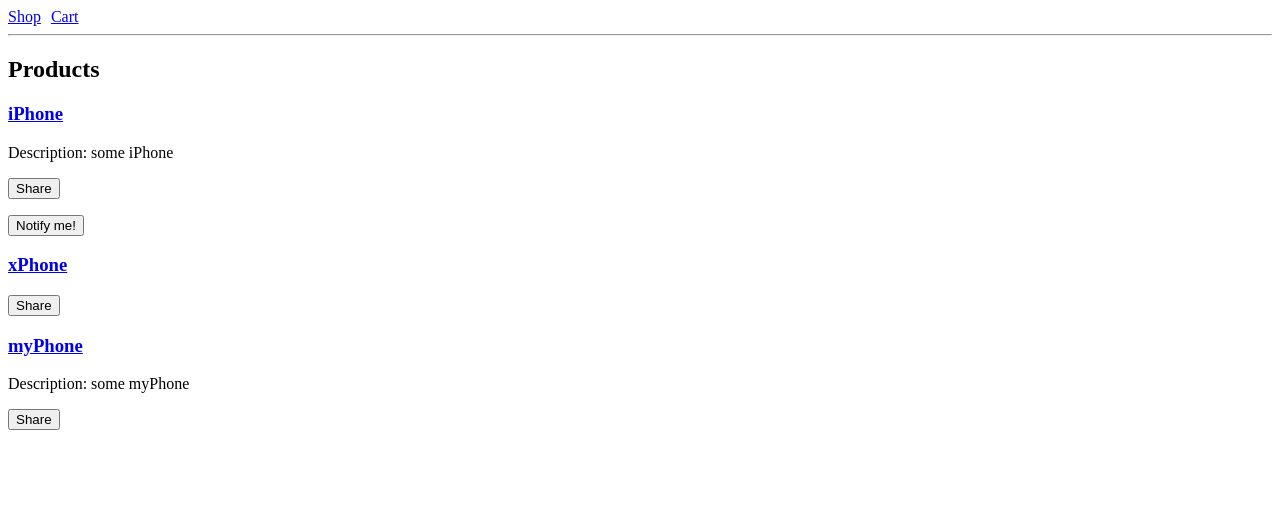
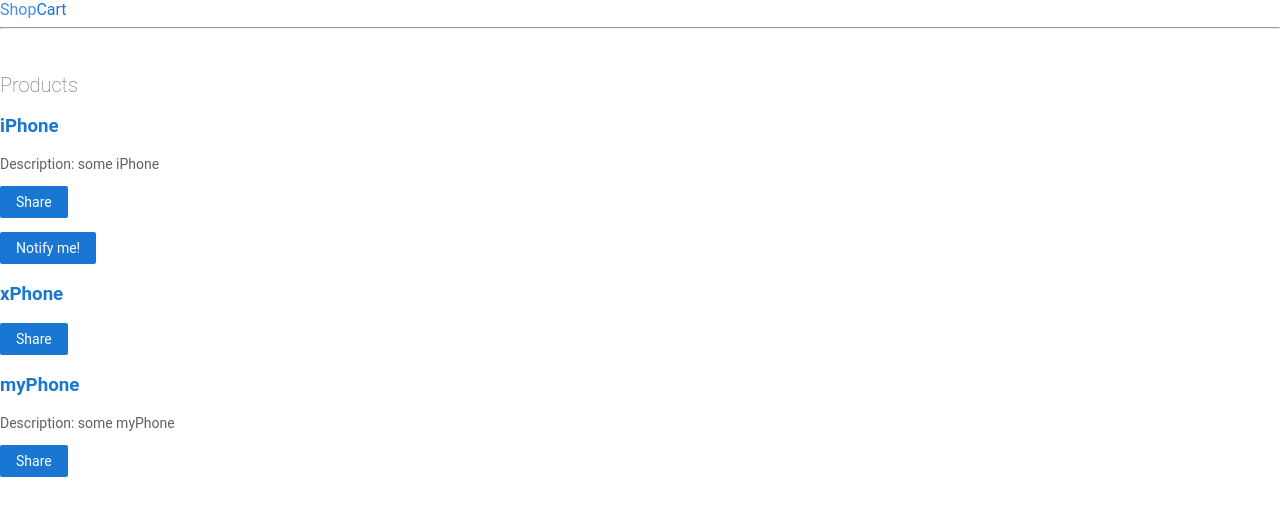
Before and after one commit to LukaszSarzynski/Angular-heroes, an Angular app: page / in a window 1280 px wide. Shown: the top 516 px of the page. Built offline with nearby package versions, Linux system fonts and the light colour scheme.

Commit message:
add styles from https://angular.io/start

```diff
--- a/src/styles.css
+++ b/src/styles.css
@@ -1,4 +1,145 @@
-/* You can add global styles to this file, and also import other style files */
+/* Global Styles */
+
+* {
+  font-family: 'Roboto', Arial, sans-serif;
+  color: #616161;
+  box-sizing: border-box;
+  -webkit-font-smoothing: antialiased;
+  -moz-osx-font-smoothing: grayscale;
+}
+
+body {
+  margin: 0;
+}
+
+.container {
+  display: flex;
+  flex-direction: row;
+}
+
+router-outlet + *  {
+  padding: 0 16px;
+}
+
+/* Text */
+
+h1 {
+  font-size: 32px;
+}
+
+h2 {
+  font-size: 20px;
+}
+
+h1, h2 {
+  font-weight: lighter;
+}
+
+p {
+  font-size: 14px;
+}
+
+/* Hyperlink */
+
 a {
-  margin-right: 10px;
+  cursor: pointer;
+  color: #1976d2;
+  text-decoration: none;
 }
+
+a:hover {
+  opacity: 0.8;
+}
+
+/* Input */
+
+input {
+  font-size: 14px;
+  border-radius: 2px;
+  padding: 8px;
+  margin-bottom: 16px;
+  border: 1px solid #BDBDBD;
+}
+
+label {
+  font-size: 12px;
+  font-weight: bold;
+  margin-bottom: 4px;
+  display: block;
+  text-transform: uppercase;
+}
+
+/* Button */
+.button, button {
+  display: inline-flex;
+  align-items: center;
+  padding: 8px 16px;
+  border-radius: 2px;
+  font-size: 14px;
+  cursor: pointer;
+  background-color: #1976d2;
+  color: white;
+  border: none;
+}
+
+.button:hover, button:hover {
+  opacity: 0.8;
+  font-weight: normal;
+}
+
+.button:disabled, button:disabled {
+  opacity: 0.5;
+  cursor: auto;
+}
+
+/* Fancy Button */
+
+.fancy-button {
+  background-color: white;
+  color: #1976d2;
+}
+
+.fancy-button i.material-icons {
+  color: #1976d2;
+  padding-right: 4px;
+}
+
+/* Top Bar */
+
+app-top-bar {
+  width: 100%;
+  height: 68px;
+  background-color: #1976d2;
+  padding: 16px;
+  display: flex;
+  flex-direction: row;
+  justify-content: space-between;
+  align-items: center;
+}
+
+app-top-bar h1 {
+  color: white;
+  margin: 0;
+}
+
+/* Checkout Cart, Shipping Prices */
+
+.cart-item, .shipping-item {
+  width: 100%;
+  min-width: 400px;
+  max-width: 450px;
+  display: flex;
+  flex-direction: row;
+  justify-content: space-between;
+  padding: 16px 32px;
+  margin-bottom: 8px;
+  border-radius: 2px;
+  background-color: #EEEEEE;
+}
+
+
+/*
+Copyright Google LLC. All Rights Reserved.
+Use of this source code is governed by an MIT-style license that
+can be found in the LICENSE file at http://angular.io/license
+*/
```
